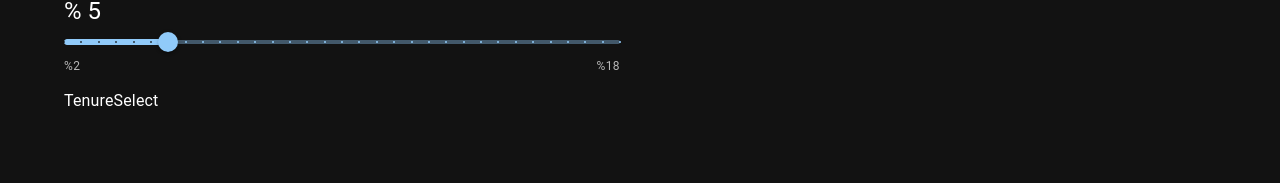
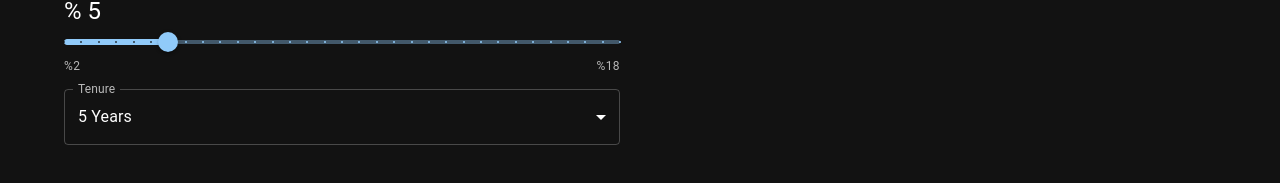
Before and after one commit to bruchimp3/mortgage-calculator, a React (Create React App) app: page / in a window 1280 px wide. Shown: the part 511-694 px from the top of the page. Built offline with nearby package versions, Linux system fonts and the light colour scheme.

Commit message:
tenure tab

```diff
--- a/src/components/TenureSelect.js
+++ b/src/components/TenureSelect.js
@@ -1,9 +1,35 @@
-import React from 'react'
+import * as React from "react";
 
-const TenureSelect = () => {
+import InputLabel from "@mui/material/InputLabel";
+import MenuItem from "@mui/material/MenuItem";
+import FormControl from "@mui/material/FormControl";
+import Select from "@mui/material/Select";
+
+const TenureSelect = ({data,setData}) => {
+
+
+  const handleChange = (event) => {
+    setData({...data,
+    loanTerm:event.target.value});
+    };
   return (
-    <div>TenureSelect</div>
-  )
-}
+    <FormControl fullWidth>
+      <InputLabel id="demo-simple-select-label">Tenure</InputLabel>
+      <Select
+        labelId="demo-simple-select-label"
+        id="demo-simple-select"
+        value={data.loanTerm}
+        label="Tenure"
+        onChange={handleChange}
+      >
+        <MenuItem value={5}>5 Years</MenuItem>
+        <MenuItem value={10}>10 Years</MenuItem>
+        <MenuItem value={15}>15 Years</MenuItem>
+        <MenuItem value={20}>20 Years</MenuItem>
+        <MenuItem value={25}>25 Years</MenuItem>
+      </Select>
+    </FormControl>
+  );
+};
 
-export default TenureSelect
+export default TenureSelect;
```
